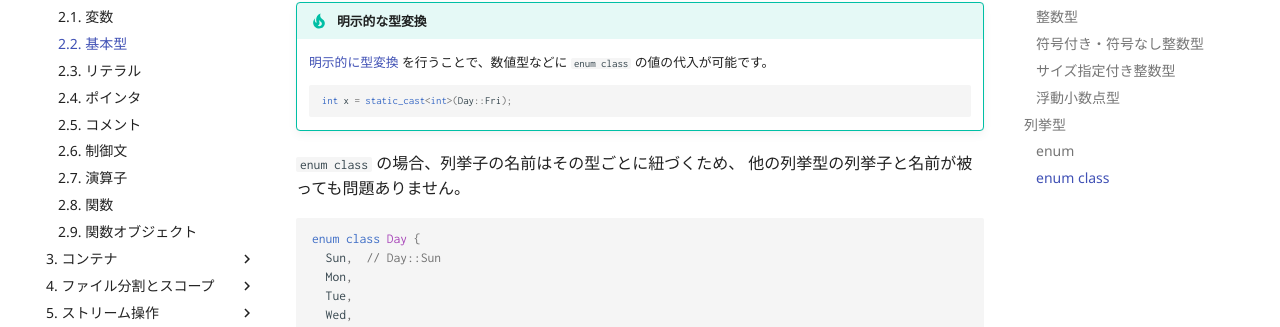
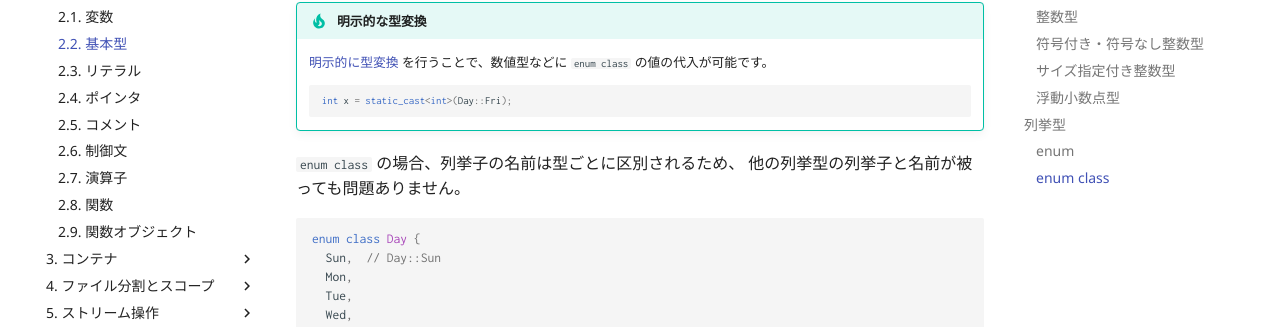
Before and after one commit to rinatz/cpp-book, an MkDocs documentation site: the page built from docs/ch02-02-primitive-types.md, in a window 1280 px wide and 900 px high, scrolled down 4026 px. Shown: the part 172-499 px from the top of the window. Built offline with MkDocs 1.6.1 and Material for MkDocs 9.7.7, drawn with Linux system fonts in a browser that asks for light colours; comment, search, counter and statistics services are not loaded.

Commit message:
Polish sentence

````diff
--- a/docs/ch02-02-primitive-types.md
+++ b/docs/ch02-02-primitive-types.md
@@ -202,7 +202,7 @@ int x = Day::Fri;  // コンパイルエラー
 
 [cpp-casts]: ch08-01-cpp-casts.md
 
-`enum class` の場合、列挙子の名前はその型ごとに紐づくため、
+`enum class` の場合、列挙子の名前は型ごとに区別されるため、
 他の列挙型の列挙子と名前が被っても問題ありません。
 
 ```cpp
````
